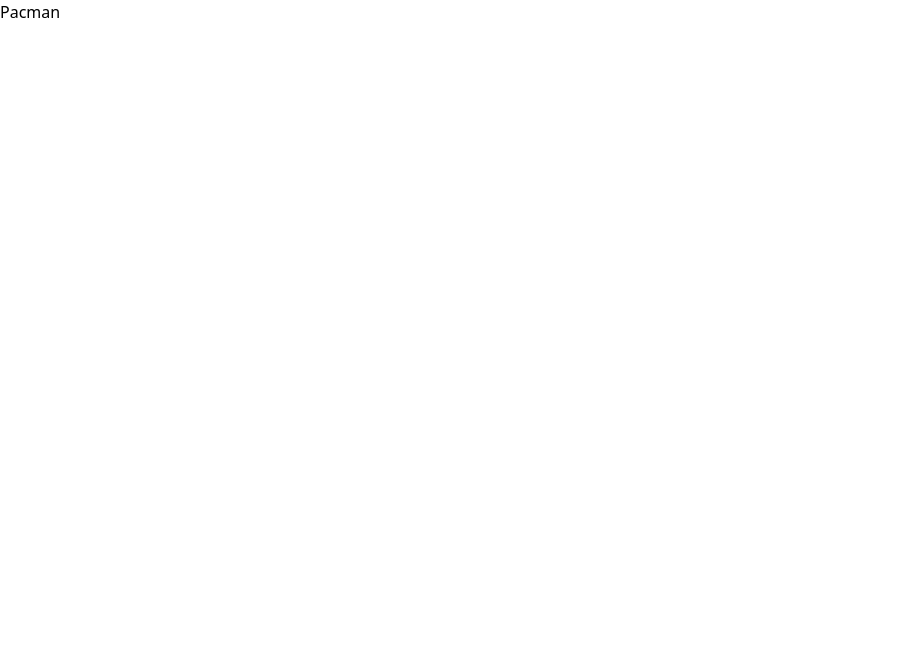
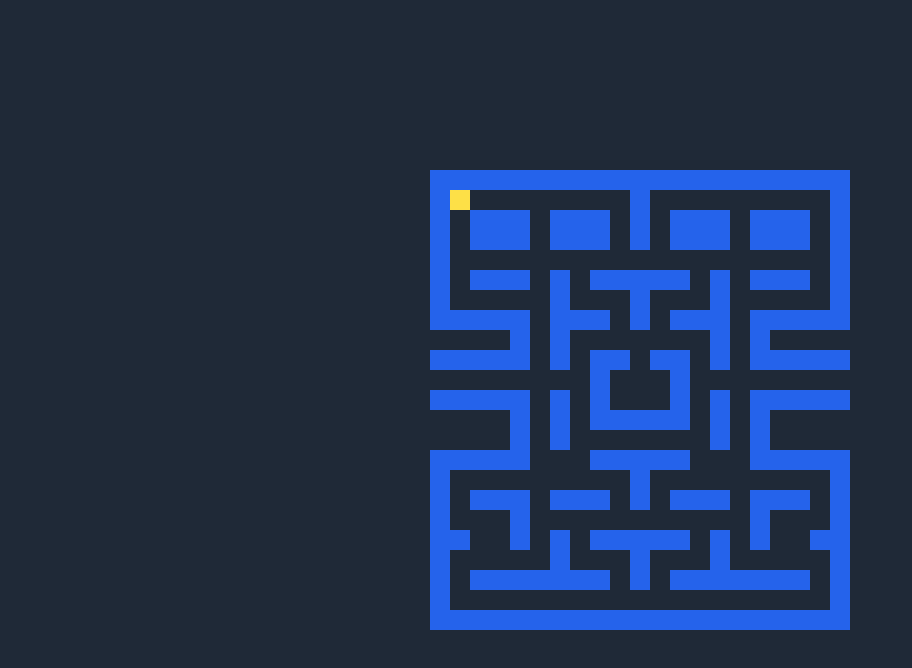
Before and after one commit to makiwebdeveloper/pacman-oop, a React (Vite) app: page / in a window 1280 px wide. Shown: the top 668 px of the page, without its empty margins (0-912 px from the left). Built offline with nearby package versions, Linux system fonts and the light colour scheme.

Commit message:
draw board (ui)

```diff
--- a/package.json
+++ b/package.json
@@ -7,6 +7,7 @@
     "preview": "vite preview"
   },
   "dependencies": {
+    "classnames": "^2.3.2",
     "react": "^17.0.2",
     "react-dom": "^17.0.2"
   },
--- a/src/App.tsx
+++ b/src/App.tsx
@@ -1,5 +1,6 @@
 import { useEffect, useState } from "react";
-import { Game } from "./models/Game";
+import { BoardComponent } from "./components";
+import { Game } from "./models";
 
 function App() {
   const [game, setGame] = useState(new Game());
@@ -10,15 +11,15 @@ function App() {
     setGame(newGame);
   };
 
-  console.log(game)
+  console.log(game);
 
   useEffect(() => {
     restart();
   }, []);
 
   return (
-    <div className="App">
-      <h1>Pacman</h1>
+    <div className="w-screen h-screen center bg-gray-800">
+      <BoardComponent board={game.board} player={game.player} />
     </div>
   );
 }
--- /dev/null
+++ b/src/components/BoardComponent.tsx
@@ -0,0 +1,24 @@
+import { FC } from "react";
+import { Board, Player } from "../models";
+import CellComponent from "./CellComponent";
+
+interface Props {
+  player: Player;
+  board: Board;
+}
+
+const BoardComponent: FC<Props> = ({ player, board }) => {
+  return (
+    <div className="w-[210px] h-[230px] sm:w-[420px] sm:h-[460px]">
+      {board.cells.map((row, rowIndex) => (
+        <div key={rowIndex} className="flex">
+          {row.map((cell, colIndex) => (
+            <CellComponent key={colIndex} cell={cell} player={player} />
+          ))}
+        </div>
+      ))}
+    </div>
+  );
+};
+
+export default BoardComponent;
--- /dev/null
+++ b/src/components/CellComponent.tsx
@@ -0,0 +1,23 @@
+import { FC } from "react";
+import { Cell, Player } from "../models";
+import classNames from "classnames";
+
+interface Props {
+  cell: Cell;
+  player: Player;
+}
+
+const CellComponent: FC<Props> = ({ cell, player }) => {
+  return (
+    <div
+      className={`w-[10px] h-[10px] sm:w-[20px] sm:h-[20px] center ${classNames(
+        {
+          "bg-yellow-300": player.x === cell.x && player.y === cell.y,
+          "bg-blue-600": cell.isWall,
+        }
+      )}`}
+    ></div>
+  );
+};
+
+export default CellComponent;
--- /dev/null
+++ b/src/components/index.ts
@@ -0,0 +1 @@
+export { default as BoardComponent } from "./BoardComponent";
--- a/src/index.css
+++ b/src/index.css
@@ -1,3 +1,7 @@
 @tailwind base;
 @tailwind components;
 @tailwind utilities;
+
+.center {
+  @apply flex items-center justify-center;
+}
--- /dev/null
+++ b/src/models/index.ts
@@ -0,0 +1,5 @@
+export { Game } from "./Game";
+export { Board } from "./Board";
+export { Player } from "./Player";
+export { Cell } from "./Cell";
+export { Ghost } from "./Ghost";
```
Also changed, not shown: 1 other file (tests, documents, lock files or other folders).
